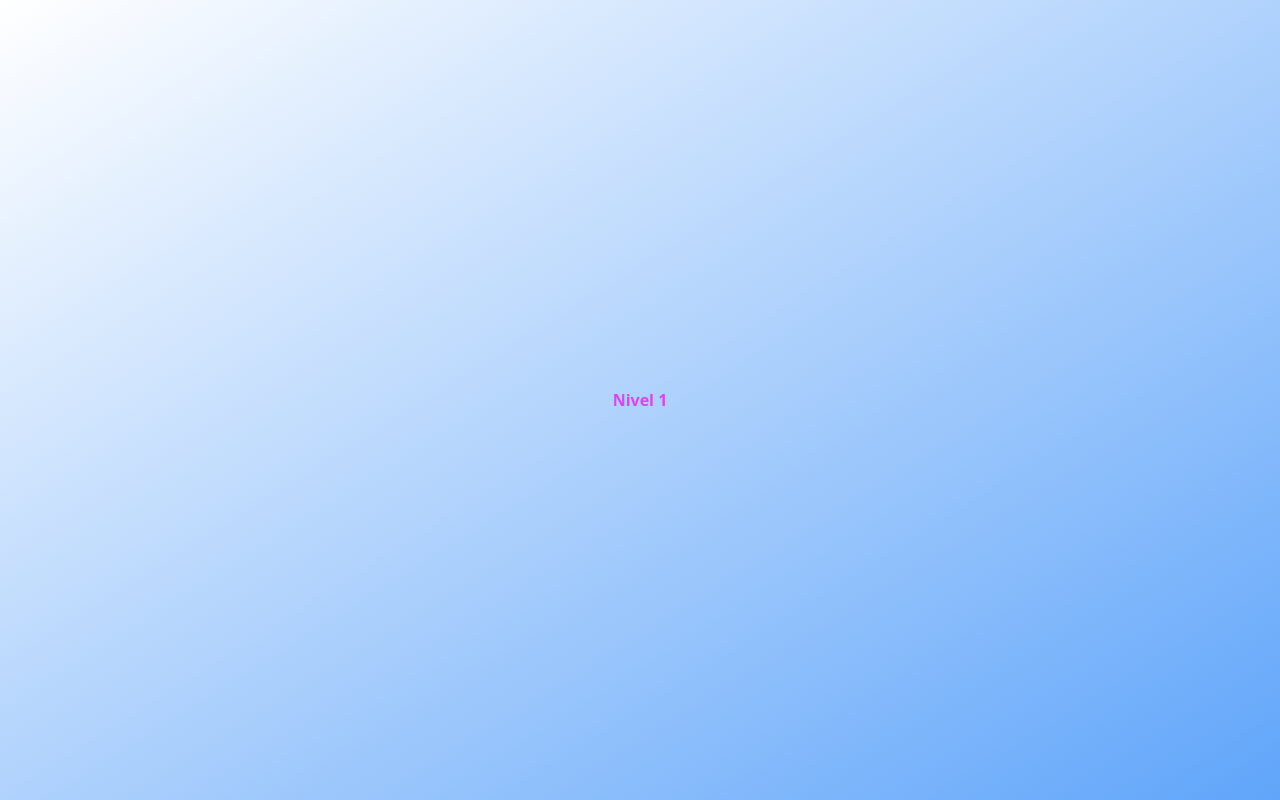
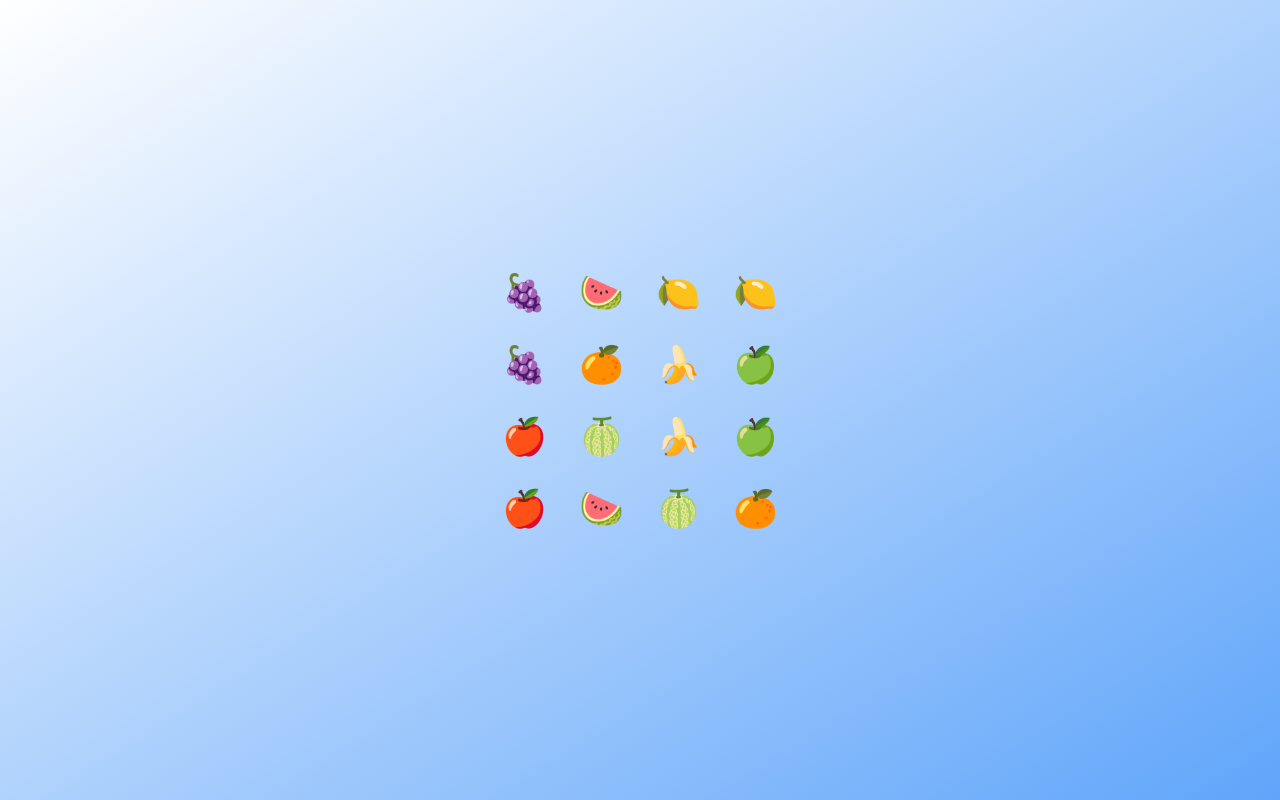
Before and after one commit to Dagore-dev/react-memory-game, a React (Vite) app: page /new/1 in a window 1280 px wide. Built offline with nearby package versions, Linux system fonts and the light colour scheme.

Commit message:
board creation

```diff
--- /dev/null
+++ b/src/components/Emoji.tsx
@@ -0,0 +1,19 @@
+interface Props {
+  label?: string
+  symbol: string
+}
+
+export default function Emoji (props: Props): JSX.Element {
+  const { label, symbol } = props
+
+  return (
+    <span
+      className='emoji'
+      role='img'
+      aria-label={label ?? ''}
+      aria-hidden={label ? 'false' : 'true'}
+    >
+      {symbol}
+    </span>
+  )
+}
--- /dev/null
+++ b/src/services/getBoardContent.ts
@@ -0,0 +1,38 @@
+import { randomIntegerBetween } from '../utils/randomInteger'
+import { shuffleArray } from '../utils/shuffleArray'
+
+export default function getBoardContent (level: number): string[] {
+  const firstFruit = 127815
+  const lastFruit = 127827
+  const numberOfFruits = getNumberOfFruits(level)
+  const fruitsSet: Set<number> = new Set()
+
+  while (fruitsSet.size < (numberOfFruits / 2)) {
+    const randomFruit = randomIntegerBetween(firstFruit, lastFruit)
+    fruitsSet.add(randomFruit)
+  }
+
+  return encodeDuplicateAndShuffle(Array.from(fruitsSet))
+}
+
+function getNumberOfFruits (level: number): number {
+  switch (level) {
+    case 0:
+      return 8
+    case 1:
+      return 16
+    default:
+      return 24
+  }
+}
+
+function encodeDuplicateAndShuffle (fruits: number[]): string[] {
+  const encodedAndDuplicatedFruits: string[] = []
+
+  for (const fruit of fruits) {
+    const encodedFruit = String.fromCodePoint(fruit)
+    encodedAndDuplicatedFruits.push(encodedFruit, encodedFruit)
+  }
+
+  return shuffleArray(encodedAndDuplicatedFruits)
+}
--- /dev/null
+++ b/src/utils/randomInteger.ts
@@ -0,0 +1,5 @@
+export function randomIntegerBetween (min: number, max: number): number {
+  min = Math.ceil(min)
+  max = Math.floor(max)
+  return Math.floor(Math.random() * (max - min + 1) + min)
+}
--- /dev/null
+++ b/src/utils/shuffleArray.ts
@@ -0,0 +1,13 @@
+export function shuffleArray<T> (array: T[]): T[] {
+  const copy = structuredClone(array)
+
+  // Fisher-Yates algorithm
+  for (let i = copy.length - 1; i > 0; i--) {
+    const j = Math.floor(Math.random() * (i + 1))
+    const temp = copy[i]
+    copy[i] = copy[j]
+    copy[j] = temp
+  }
+
+  return copy
+}
--- a/src/views/Game.tsx
+++ b/src/views/Game.tsx
@@ -1,4 +1,6 @@
+import Emoji from '../components/Emoji'
 import PrimaryLayout from '../layouts/PrimaryLayout'
+import getBoardContent from '../services/getBoardContent'
 
 interface Props {
   level: string
@@ -6,10 +8,12 @@ interface Props {
 
 export default function Game (props: Props): JSX.Element {
   const { level } = props
-
+  const fruits = getBoardContent(Number(level))
   return (
     <PrimaryLayout>
-      <h1 className='text-center font-black text-fuchsia-500'>{`Nivel ${level}`}</h1>
+      <div className='grid grid-cols-4 text-4xl gap-8'>
+        {fruits.map(fruit => <Emoji key={crypto.randomUUID()} symbol={fruit} />)}
+      </div>
     </PrimaryLayout>
   )
 }
```
